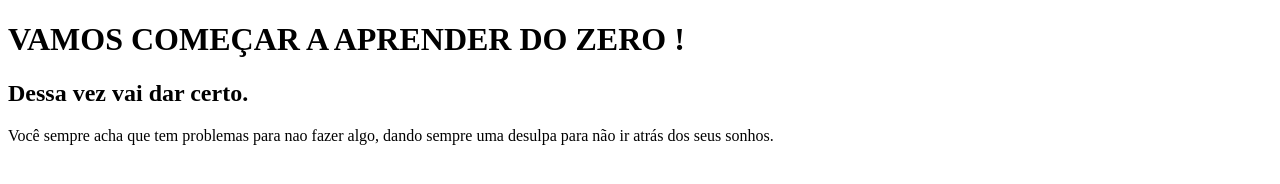
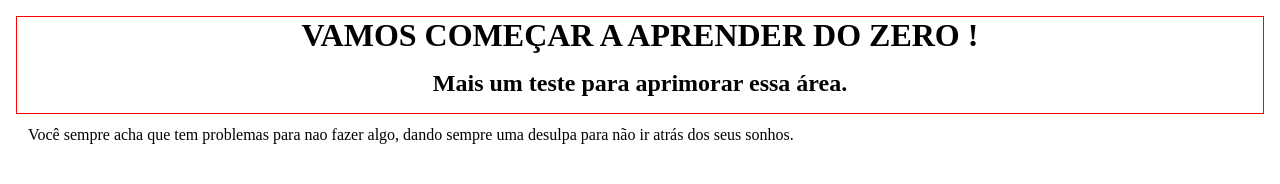
Before and after one commit to willians10/Teste, a plain HTML site: page index.html in a window 1280 px wide. Drawn offline with Linux system fonts and the light colour scheme.

Commit message:
add style.css

```diff
--- a/index.html
+++ b/index.html
@@ -10,7 +10,7 @@
     <div id="Profile">
       <div id="titles">
         <h1>VAMOS COMEÇAR A APRENDER DO ZERO !</h1>
-        <h2>Dessa vez vai dar certo.</h2>
+        <h2>Mais um teste para aprimorar essa área.</h2>
       </div>
 
       <div id="text">
--- a/style.css
+++ b/style.css
@@ -0,0 +1,22 @@
+* {
+  margin: 0;
+  padding: 0;
+  box-sizing: border-box;
+}
+
+body {
+  padding: 16px;
+  font-size: 16px;
+}
+
+#titles {
+  border: 1px solid red;
+  text-align: center;
+}
+#titles h2 {
+  padding: 16px;
+}
+#text {
+  font: 24px;
+  padding: 12px;
+}
```
